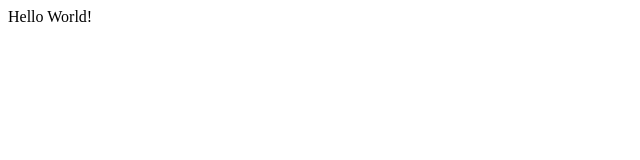
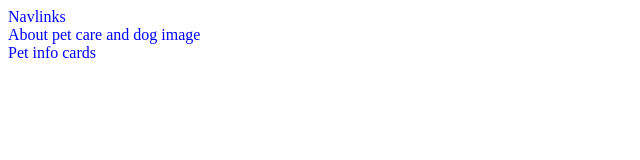
Before and after one commit to Jeromeo2077/Day2-PetCare, a plain HTML site: page index.html in a window 1280 px wide. Shown: the whole page, without its empty margins (0-640 px from the left). Drawn offline with Linux system fonts and the light colour scheme.

Commit message:
Rough Outline

```diff
--- a/index.html
+++ b/index.html
@@ -5,10 +5,19 @@
   <meta charset="UTF-8">
   <meta name="viewport" content="width=device-width, initial-scale=1.0">
   <title>Document</title>
+  <link rel="stylesheet" href="./style.css">
 </head>
 
+<header>
+  Navlinks
+</header>
+
 <body>
-  Hello World!
+  About pet care and dog image
 </body>
 
+<footer>
+  Pet info cards
+</footer>
+
 </html>
--- a/style.css
+++ b/style.css
@@ -0,0 +1,4 @@
+body {
+  color: blue;
+
+}
```
